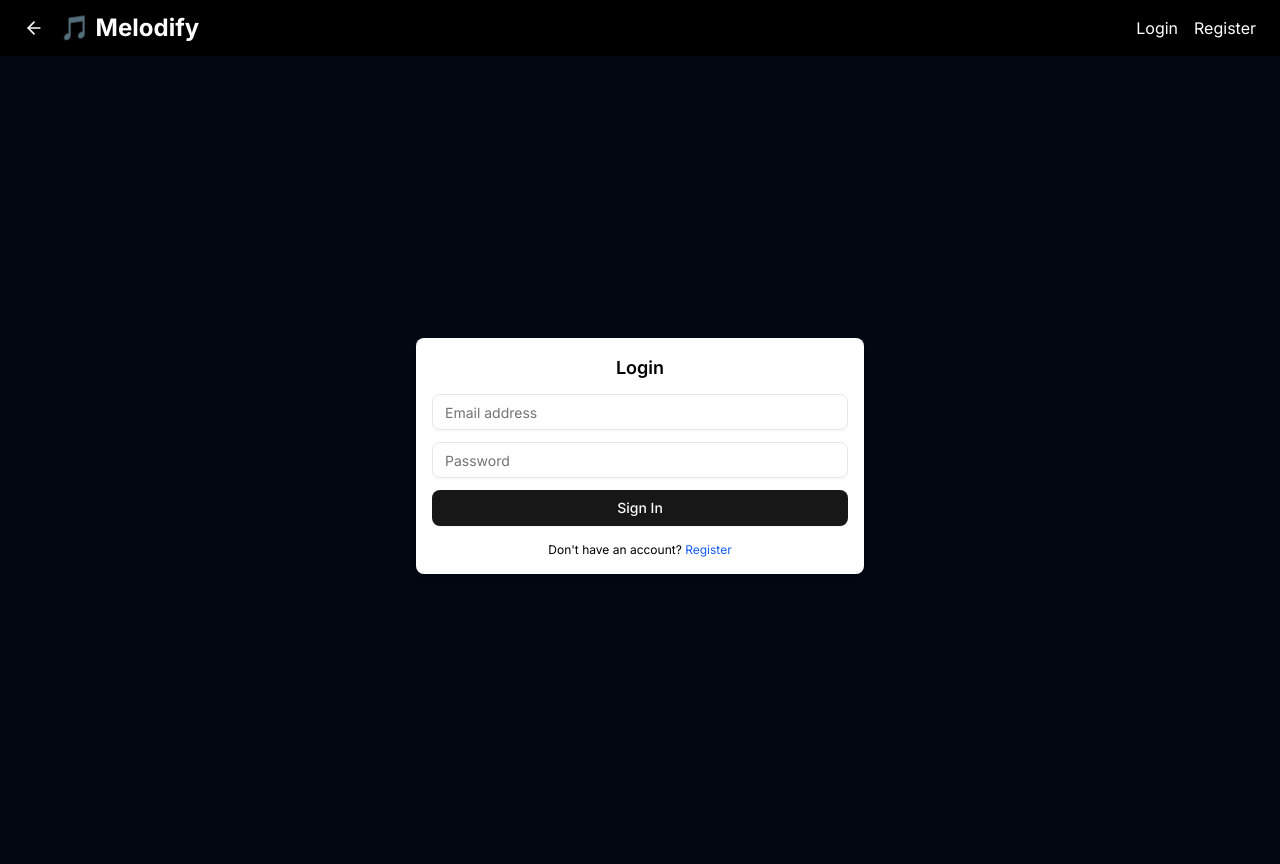
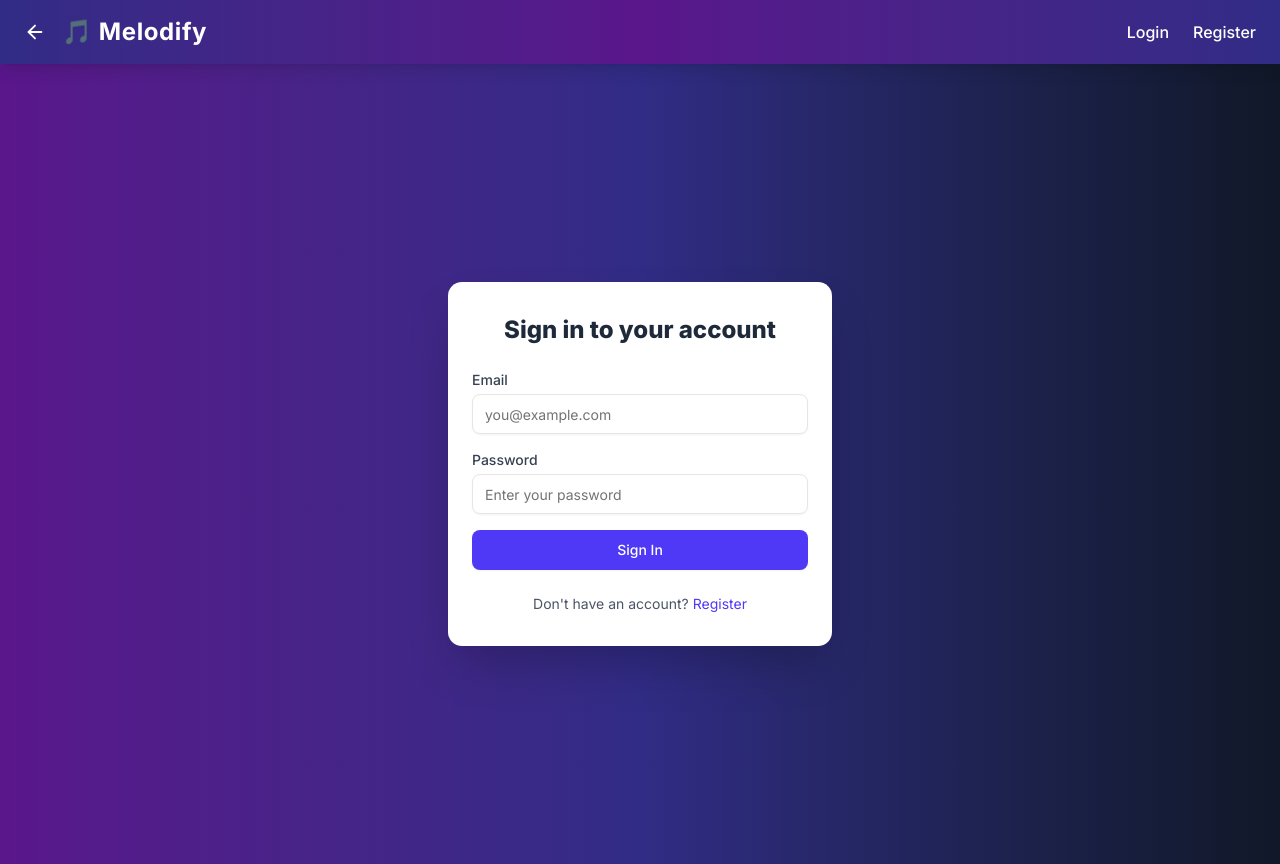
Before and after one commit to dineshreddygunthala/melodify, a Next.js app: page /login in a window 1280 px wide. Built offline with nearby package versions, Linux system fonts and the light colour scheme.

Commit message:
updared ui

```diff
--- a/src/app/login/page.jsx
+++ b/src/app/login/page.jsx
@@ -52,46 +52,48 @@ export default function LoginPage() {
   }
 
   return (
-    <div className="min-h-screen flex items-center justify-center px-3 bg-gray-950 text-white">
-      <div className="w-full sm:max-w-md bg-white text-black p-4 rounded-md shadow-md">
-        <h2 className="text-lg font-semibold mb-3 text-center">Login</h2>
+    <div className="min-h-screen bg-gradient-to-r from-purple-900 via-indigo-900 to-gray-900 flex items-center justify-center px-4">
+      <div className="w-full max-w-sm bg-white text-black rounded-xl shadow-2xl px-6 py-8 space-y-6">
+        <h2 className="text-2xl font-extrabold text-center text-gray-800">Sign in to your account</h2>
 
-        <form onSubmit={handleSubmit(onSubmit)} className="space-y-3">
+        <form onSubmit={handleSubmit(onSubmit)} className="space-y-4">
           <div>
+            <label className="block text-sm font-medium text-gray-700 mb-1">Email</label>
             <Input
-              placeholder="Email address"
-              className="h-9 text-sm"
+              placeholder="you@example.com"
+              className="h-10 text-sm text-black"
               {...register('identifier')}
             />
             {errors.identifier && (
-              <p className="text-xs text-red-500 mt-1">{errors.identifier.message}</p>
+              <p className="text-xs text-red-600 mt-1">{errors.identifier.message}</p>
             )}
           </div>
 
           <div>
+            <label className="block text-sm font-medium text-gray-700 mb-1">Password</label>
             <Input
               type="password"
-              placeholder="Password"
-              className="h-9 text-sm"
+              placeholder="Enter your password"
+              className="h-10 text-sm text-black"
               {...register('password')}
             />
             {errors.password && (
-              <p className="text-xs text-red-500 mt-1">{errors.password.message}</p>
+              <p className="text-xs text-red-600 mt-1">{errors.password.message}</p>
             )}
           </div>
 
           <Button
             type="submit"
-            className="w-full h-9 text-sm"
+            className="w-full h-10 text-sm bg-indigo-600 hover:bg-indigo-700 transition-colors text-white"
             disabled={isSubmitting}
           >
             {isSubmitting ? 'Signing in...' : 'Sign In'}
           </Button>
         </form>
 
-        <p className="text-xs mt-4 text-center">
+        <p className="text-sm text-center text-gray-600">
           Don&apos;t have an account?{' '}
-          <Link href="/register" className="text-blue-600 hover:underline">
+          <Link href="/register" className="text-indigo-600 hover:underline">
             Register
           </Link>
         </p>
--- a/src/app/register/page.jsx
+++ b/src/app/register/page.jsx
@@ -48,15 +48,15 @@ export default function RegisterPage() {
   }
 
   return (
-    <div className="min-h-screen flex items-center justify-center px-3 bg-gray-950 text-white">
-      <div className="w-full sm:max-w-md bg-white text-black p-4 rounded-md shadow-md">
-        <h2 className="text-lg font-semibold mb-3 text-center">Register</h2>
+    <div className="min-h-screen flex items-center justify-center px-4 bg-gradient-to-br from-gray-900 via-gray-950 to-black text-white">
+      <div className="w-full sm:max-w-md bg-white text-black p-6 rounded-xl shadow-2xl">
+        <h2 className="text-2xl font-bold mb-4 text-center text-gray-800">Create Account</h2>
 
-        <form onSubmit={handleSubmit(onSubmit)} className="space-y-3">
+        <form onSubmit={handleSubmit(onSubmit)} className="space-y-4">
           <div>
             <Input
               placeholder="Full Name"
-              className="h-9 text-sm"
+              className="h-10 text-sm text-black"
               {...register('fullName')}
             />
             <p className="text-xs text-red-500 mt-1">{errors.fullName?.message}</p>
@@ -66,7 +66,7 @@ export default function RegisterPage() {
             <Input
               type="email"
               placeholder="Email"
-              className="h-9 text-sm"
+              className="h-10 text-sm text-black"
               {...register('email')}
             />
             <p className="text-xs text-red-500 mt-1">{errors.email?.message}</p>
@@ -75,7 +75,7 @@ export default function RegisterPage() {
           <div>
             <Input
               placeholder="Age"
-              className="h-9 text-sm"
+              className="h-10 text-sm text-black"
               {...register('age')}
             />
             <p className="text-xs text-red-500 mt-1">{errors.age?.message}</p>
@@ -84,7 +84,7 @@ export default function RegisterPage() {
           <div>
             <Input
               placeholder="Mobile Number"
-              className="h-9 text-sm"
+              className="h-10 text-sm text-black"
               {...register('mobile')}
             />
             <p className="text-xs text-red-500 mt-1">{errors.mobile?.message}</p>
@@ -94,20 +94,23 @@ export default function RegisterPage() {
             <Input
               type="password"
               placeholder="Password"
-              className="h-9 text-sm"
+              className="h-10 text-sm text-black"
               {...register('password')}
             />
             <p className="text-xs text-red-500 mt-1">{errors.password?.message}</p>
           </div>
 
-          <Button type="submit" className="w-full h-9 text-sm">
+          <Button
+            type="submit"
+            className="w-full h-10 text-sm bg-indigo-600 hover:bg-indigo-700 transition text-white"
+          >
             Sign Up
           </Button>
         </form>
 
-        <p className="text-xs mt-4 text-center">
+        <p className="text-xs mt-5 text-center text-gray-600">
           Already have an account?{' '}
-          <Link href="/login" className="text-blue-600 hover:underline">
+          <Link href="/login" className="text-indigo-600 hover:underline">
             Login
           </Link>
         </p>
--- a/src/components/Navbar.jsx
+++ b/src/components/Navbar.jsx
@@ -1,99 +1,61 @@
-'use client'
+'use client';
 
-import Link from 'next/link'
-import { usePathname, useRouter } from 'next/navigation'
-import useStore from '@/lib/zustandStore'
-import { ArrowLeft, Menu, X } from 'lucide-react'
-import { useState } from 'react'
+import Link from 'next/link';
+import { usePathname, useRouter } from 'next/navigation';
+import useStore from '@/lib/zustandStore';
+import { ArrowLeft, Menu, X } from 'lucide-react';
+import { useState } from 'react';
 
 export default function Navbar() {
-  const pathname = usePathname()
-  const router = useRouter()
-  const { user, favorites, setUser } = useStore()
-  const [menuOpen, setMenuOpen] = useState(false)
+  const pathname = usePathname();
+  const router = useRouter();
+  const { user, favorites, setUser } = useStore();
+  const [menuOpen, setMenuOpen] = useState(false);
 
-  const isHome = pathname === '/'
+  const isHome = pathname === '/';
 
   const handleLogout = () => {
-    setUser(null)
-    router.push('/')
-    setMenuOpen(false)
-  }
+    setUser(null);
+    router.push('/');
+    setMenuOpen(false);
+  };
 
   return (
-    <nav className="w-full bg-black text-white shadow-md py-3">
-      <div className="w-full flex items-center justify-between px-3 sm:px-6">
-        {/* Left: Logo & Back */}
-        <div className="flex items-center gap-2 sm:gap-4">
+    <nav className="sticky top-0 z-50 w-full bg-gradient-to-r from-indigo-900 via-purple-900 to-indigo-900 text-white shadow-lg">
+      <div className="max-w-7xl mx-auto px-4 sm:px-6 py-4 flex items-center justify-between">
+        {/* Left: Back + Logo */}
+        <div className="flex items-center gap-4">
           {!isHome && (
             <button
               onClick={() => router.back()}
-              className="hover:text-blue-400 transition-colors"
+              className="text-white hover:text-indigo-300 transition"
+              title="Go Back"
             >
-              <ArrowLeft size={20} className="sm:size-5" />
+              <ArrowLeft size={22} />
             </button>
           )}
           <Link
             href="/"
-            className="text-lg sm:text-2xl font-bold whitespace-nowrap"
+            className="text-xl sm:text-2xl font-bold tracking-wide hover:scale-105 transition-transform duration-200"
             onClick={() => setMenuOpen(false)}
           >
             🎵 Melodify
           </Link>
         </div>
 
-        {/* Desktop Right Menu aligned to right edge */}
-        <div className="hidden sm:flex items-center gap-4 text-sm sm:text-base">
-          {user ? (
-            <>
-              <Link href="/favorites" className="hover:underline whitespace-nowrap">
-                Favorites ({favorites.length})
-              </Link>
-              <button
-                onClick={handleLogout}
-                className="hover:text-red-400 transition-colors whitespace-nowrap"
-              >
-                Logout
-              </button>
-            </>
-          ) : (
-            <>
-              <Link href="/login" className="hover:underline whitespace-nowrap">
-                Login
-              </Link>
-              <Link href="/register" className="hover:underline whitespace-nowrap">
-                Register
-              </Link>
-            </>
-          )}
-        </div>
-
-        {/* Mobile Toggle Button */}
-        <div className="sm:hidden">
-          <button
-            onClick={() => setMenuOpen(!menuOpen)}
-            className="text-white focus:outline-none"
-          >
-            {menuOpen ? <X size={22} /> : <Menu size={22} />}
-          </button>
-        </div>
-      </div>
-
-      {/* Mobile Dropdown */}
-      {menuOpen && (
-        <div className="sm:hidden mt-3 flex flex-col gap-2 px-3 text-sm border-t border-white/10 pt-3">
+        {/* Desktop Menu */}
+        <div className="hidden sm:flex items-center gap-6 text-base font-medium">
           {user ? (
             <>
               <Link
                 href="/favorites"
-                className="hover:underline text-xs"
-                onClick={() => setMenuOpen(false)}
+                className="hover:text-indigo-300 transition"
               >
                 Favorites ({favorites.length})
               </Link>
               <button
                 onClick={handleLogout}
-                className="hover:text-red-400 text-left text-xs"
+                className="hover:text-red-400 transition"
               >
                 Logout
               </button>
@@ -102,14 +64,66 @@ export default function Navbar() {
             <>
               <Link
                 href="/login"
-                className="hover:underline text-xs"
+                className="hover:text-indigo-300 transition"
+              >
+                Login
+              </Link>
+              <Link
+                href="/register"
+                className="hover:text-indigo-300 transition"
+              >
+                Register
+              </Link>
+            </>
+          )}
+        </div>
+
+        {/* Mobile Toggle */}
+        <div className="sm:hidden">
+          <button
+            onClick={() => setMenuOpen(!menuOpen)}
+            className="text-white hover:text-indigo-300 transition"
+          >
+            {menuOpen ? <X size={24} /> : <Menu size={24} />}
+          </button>
+        </div>
+      </div>
+
+      {/* Mobile Dropdown */}
+      <div
+        className={`sm:hidden bg-indigo-950 px-4 pt-4 pb-6 text-sm font-medium transition-all duration-300 overflow-hidden ${
+          menuOpen ? 'max-h-60 opacity-100' : 'max-h-0 opacity-0'
+        }`}
+      >
+        <div className="flex flex-col gap-4">
+          {user ? (
+            <>
+              <Link
+                href="/favorites"
+                className="hover:text-indigo-300 transition"
+                onClick={() => setMenuOpen(false)}
+              >
+                Favorites ({favorites.length})
+              </Link>
+              <button
+                onClick={handleLogout}
+                className="text-left hover:text-red-400 transition"
+              >
+                Logout
+              </button>
+            </>
+          ) : (
+            <>
+              <Link
+                href="/login"
+                className="hover:text-indigo-300 transition"
                 onClick={() => setMenuOpen(false)}
               >
                 Login
               </Link>
               <Link
                 href="/register"
-                className="hover:underline text-xs"
+                className="hover:text-indigo-300 transition"
                 onClick={() => setMenuOpen(false)}
               >
                 Register
@@ -117,7 +131,7 @@ export default function Navbar() {
             </>
           )}
         </div>
-      )}
+      </div>
     </nav>
-  )
+  );
 }
```
Also changed, not shown: src/app/page.js (+15 -13 lines).
